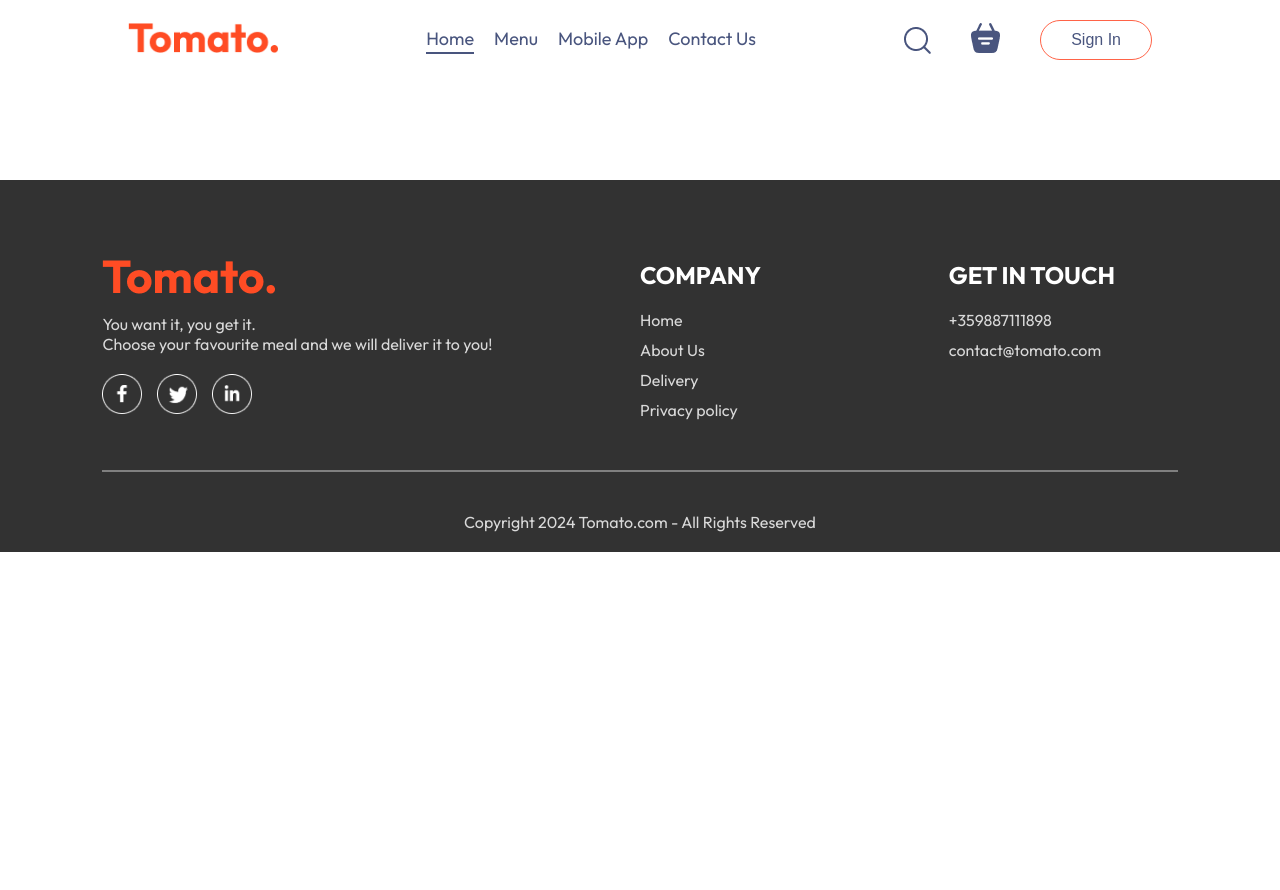
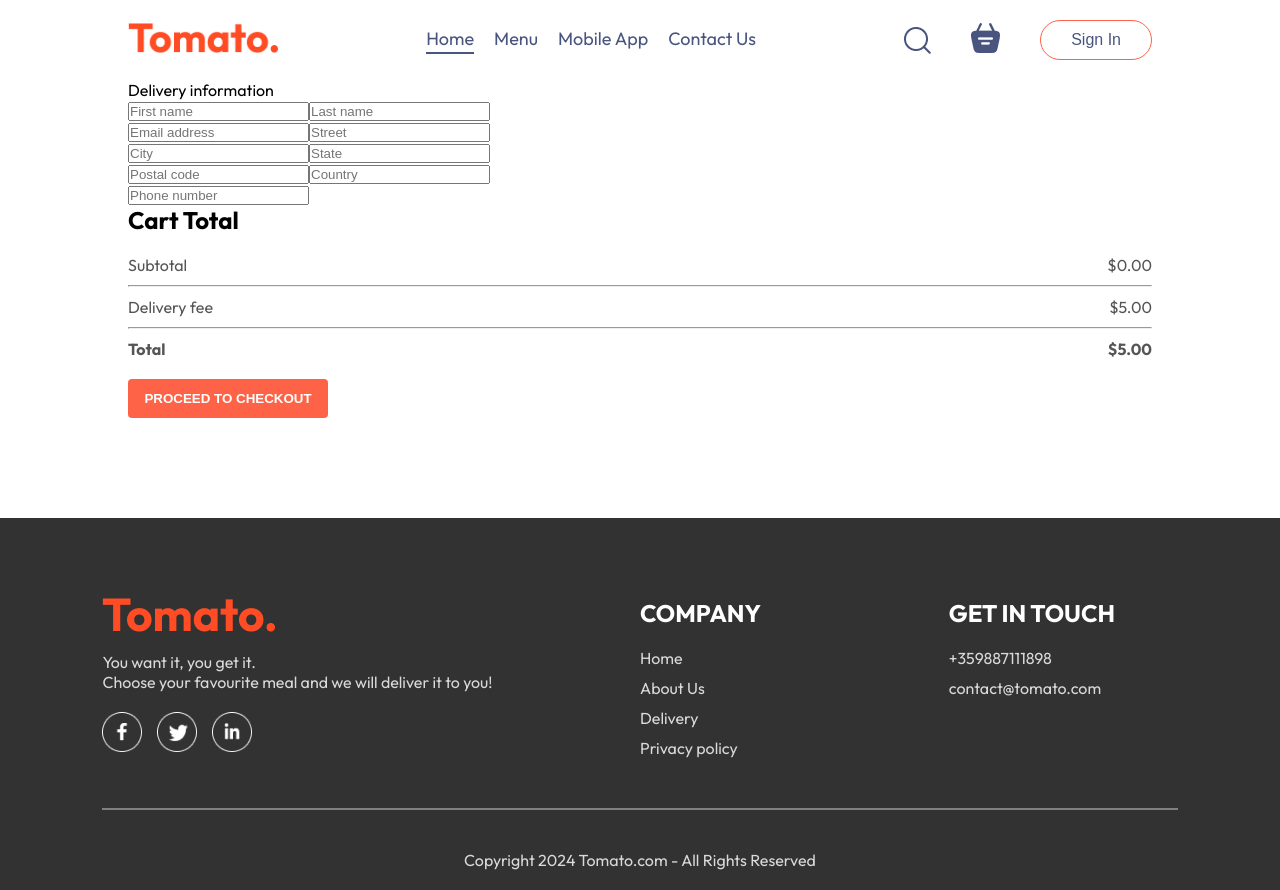
Before and after one commit to ValeryRaikov/Food-Delivery-App, a React (Vite) app in the folder frontend/: page /order in a window 1280 px wide. Before the commit the page ends 800 px from the top, so only its background shows below. Built offline with nearby package versions, Linux system fonts and the light colour scheme.

Commit message:
Separate components

```diff
--- a/frontend/src/components/cart/Cart.jsx
+++ b/frontend/src/components/cart/Cart.jsx
@@ -1,22 +1,14 @@
-import { useContext, useEffect, useState } from 'react';
+import { useContext } from 'react';
 
 import { StoreContext } from '../../context/StoreContext';
-import { useGetTotalCartAmount } from '../../hooks/cart-hooks/useGetTotalCartAmount';
 
 import CartItem from './cart-item/CartItem';
+import CartTotal from './cart-total/CartTotal';
 
 import './Cart.css';
 
 export default function Cart() {
     const { cartItems, food_list } = useContext(StoreContext);
-    const getTotalCartAmount = useGetTotalCartAmount();
-    const [deliveryFee, setDeliveryFee] = useState(0);
-
-    useEffect(() => {
-        getTotalCartAmount() < 50
-            ? setDeliveryFee(5)
-            : setDeliveryFee(0)
-    }, [getTotalCartAmount]);
 
     return (
         <div className="cart">
@@ -38,26 +30,7 @@ export default function Cart() {
                 })}
             </div>
             <div className="cart-bottom">
-                <div className="cart-total">
-                    <h2>Cart Total</h2>
-                    <div>
-                        <div className="cart-total-details">
-                            <p>Subtotal</p>
-                            <p>${getTotalCartAmount().toFixed(2)}</p>
-                        </div>
-                        <hr />
-                        <div className="cart-total-details">
-                            <p>Delivery fee</p>
-                            <p>${deliveryFee.toFixed(2)}</p>
-                        </div>
-                        <hr />
-                        <div className="cart-total-details">
-                            <b>Total</b>
-                            <b>${(getTotalCartAmount() + deliveryFee).toFixed(2)}</b>
-                        </div>
-                    </div>
-                    <button>proceed to checkout</button>
-                </div>
+                <CartTotal />
                 <div className="cart-promocode">
                     <div>
                         <p>If you have a promocode, enter it here:</p>
--- /dev/null
+++ b/frontend/src/components/cart/cart-total/CartTotal.jsx
@@ -0,0 +1,41 @@
+import { useEffect, useState } from 'react';
+import { useNavigate } from 'react-router-dom';
+
+import { useGetTotalCartAmount } from '../../../hooks/cart-hooks/useGetTotalCartAmount';
+
+import './CartTotal.css';
+
+export default function CartTotal() {
+    const getTotalCartAmount = useGetTotalCartAmount();
+    const [deliveryFee, setDeliveryFee] = useState(0);
+    const navigate = useNavigate();
+
+    useEffect(() => {
+        getTotalCartAmount() < 50
+            ? setDeliveryFee(5)
+            : setDeliveryFee(0)
+    }, [getTotalCartAmount]);
+
+    return (
+        <div className="cart-total">
+            <h2>Cart Total</h2>
+            <div>
+                <div className="cart-total-details">
+                    <p>Subtotal</p>
+                    <p>${getTotalCartAmount().toFixed(2)}</p>
+                </div>
+                <hr />
+                <div className="cart-total-details">
+                    <p>Delivery fee</p>
+                    <p>${deliveryFee.toFixed(2)}</p>
+                </div>
+                <hr />
+                <div className="cart-total-details">
+                    <b>Total</b>
+                    <b>${(getTotalCartAmount() + deliveryFee).toFixed(2)}</b>
+                </div>
+            </div>
+            <button onClick={() => navigate('/order')}>proceed to checkout</button>
+        </div>
+    );
+}
--- a/frontend/src/components/place-order/PlaceOrder.jsx
+++ b/frontend/src/components/place-order/PlaceOrder.jsx
@@ -1,9 +1,30 @@
+import CartTotal from '../cart/cart-total/CartTotal';
 import './PlaceOrder.css';
 
 export default function PlaceOrder() {
     return (
-        <div>
-
-        </div>
+        <form className="place-order">
+            <div className="place-order-left">
+                <p className="title">Delivery information</p>
+                <div className="multi-fields">
+                    <input type="text" placeholder="First name" />
+                    <input type="text" placeholder="Last name" />
+                </div>
+                <input type="email" placeholder="Email address" />
+                <input type="text" placeholder="Street" />
+                <div className="multi-fields">
+                    <input type="text" placeholder="City" />
+                    <input type="text" placeholder="State" />
+                </div>
+                <div className="multi-fields">
+                    <input type="text" placeholder="Postal code" />
+                    <input type="text" placeholder="Country" />
+                </div>
+                <input type="text" placeholder="Phone number" />
+            </div>
+            <div className="place-order-right">
+                <CartTotal />
+            </div>
+        </form>
     );
 }
```
Also changed, not shown: frontend/src/components/cart/cart-total/CartTotal.css (added).
